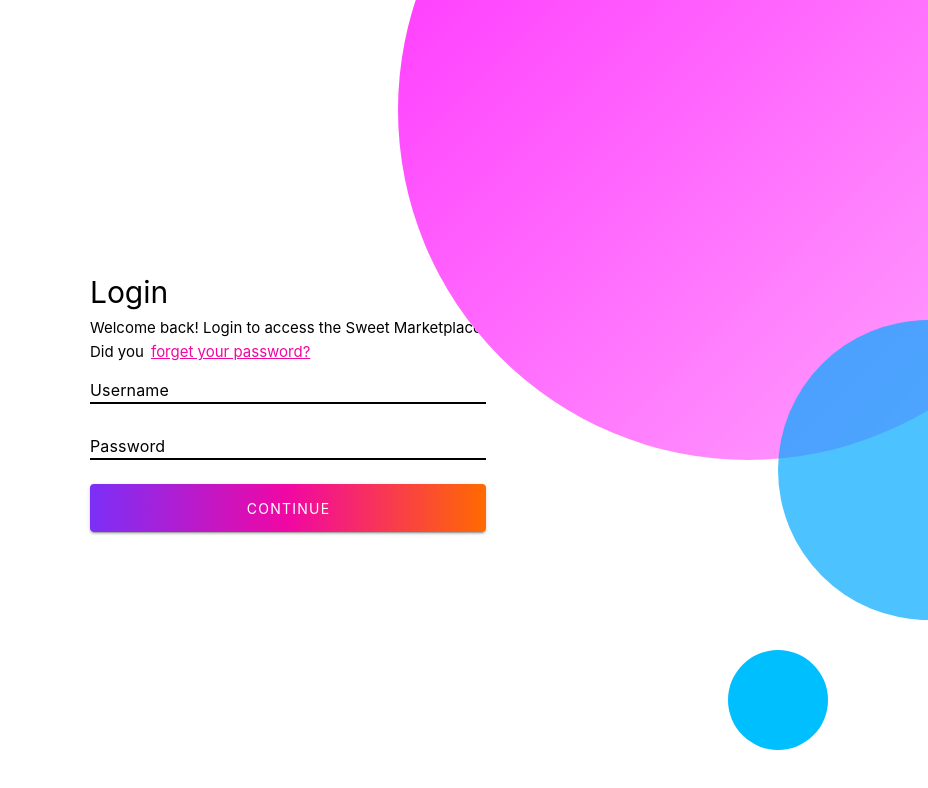
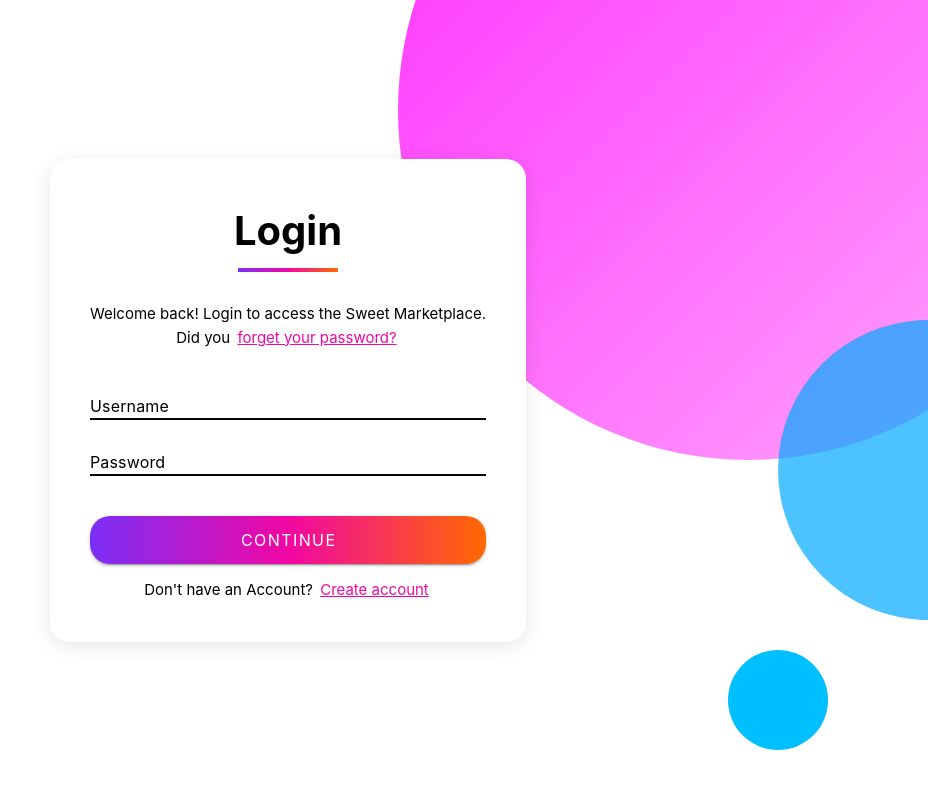
Before and after one commit to BecomeMyDiary/AllLec, a Vue app: page /login in a window 1280 px wide. Shown: the top 788 px of the page, without its empty margins (352-1280 px from the left). Built offline with nearby package versions, Linux system fonts and the light colour scheme.

Commit message:
update ui 3

```diff
--- a/src/pages/Login.vue
+++ b/src/pages/Login.vue
@@ -19,12 +19,14 @@ const login = () => {
 
     <!-- กล่อง Login -->
     <div class="login-box">
-      <h1 class="login-title" style="color: black;">Login</h1>
-      <p class="login-sub" style="color: black;">
-        Welcome back! Login to access the Sweet Marketplace.<br>
+      <h1 class="login-title">Login</h1>
+      <p class="login-sub">
+        Welcome back! Login to access the Sweet Marketplace.
+      </p>
+      <p class="login-sub" style="margin-bottom: 30px; text-align: center;">
         Did you <a href="#" class="forgot-link">forget your password?</a>
       </p>
-      <v-form>
+      <v-form >
         <v-text-field
           v-model="username"
           label="Username"
@@ -52,6 +54,7 @@ const login = () => {
         >
           CONTINUE
         </v-btn>
+        <p class="login-sub" style="margin-top: 14px; text-align: center;">Don't have an Account? <a href="#" class="forgot-link">Create account</a></p>
       </v-form>
     </div>
   </div>
@@ -68,6 +71,27 @@ const login = () => {
   justify-content: center;
 }
 
+.login-title {
+  font-size: 40px;
+  font-weight: bold;
+  margin-bottom: 10px;
+  color: black;
+  text-align: center;
+  margin-bottom: 30px;
+}
+
+.login-title::after{
+  content: '';
+  display: block;
+  width: 100px;
+  height: 4px;
+  background: linear-gradient(to right, #7b2ff7, #f107a3, #ff6a00);
+  margin: 5px auto;
+}
+
+.login-sub {
+  color: black;
+}
 /* จัด login กลางจอ */
 .login-center {
   position: relative;
@@ -125,6 +149,9 @@ const login = () => {
   background: linear-gradient(to right, #7b2ff7, #f107a3, #ff6a00);
   color: white;
   font-weight: bold;
+  font-size: 16px;
+  margin-top: 40px;
+  border-radius: 20px;
 }
 
 .forgot-link {
@@ -149,4 +176,13 @@ const login = () => {
   transform: scaleX(1); /* บังคับให้เส้นแสดงเต็มความยาว */
   border-color: black !important; /* กำหนดให้เส้นเป็นสีดำ */
 }
+
+.login-box{
+  position: relative;
+  z-index: 1;
+  background: white;
+  padding: 40px;
+  border-radius: 20px;
+  box-shadow: 0 4px 20px rgba(0, 0, 0, 0.1);
+}
 </style>
```
